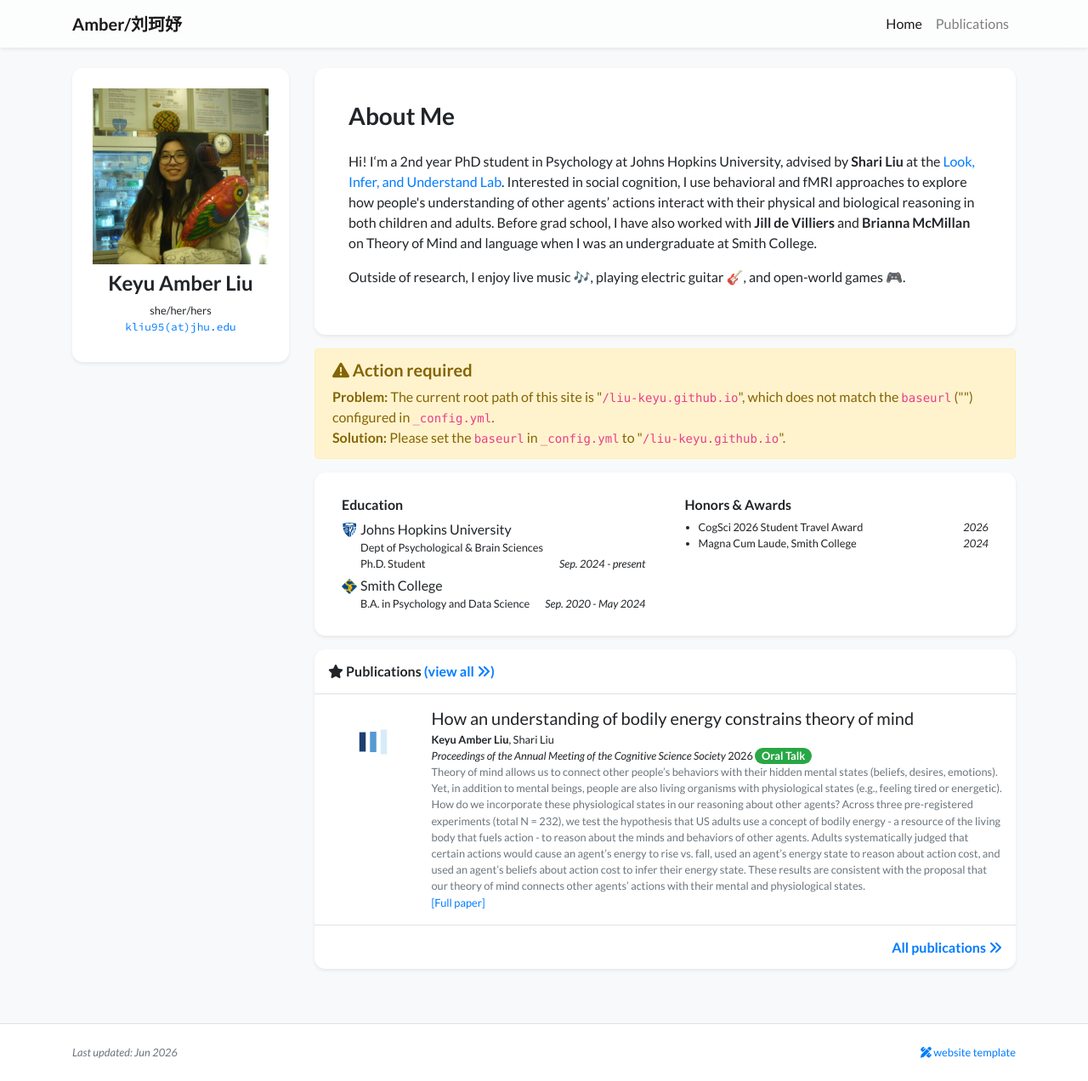
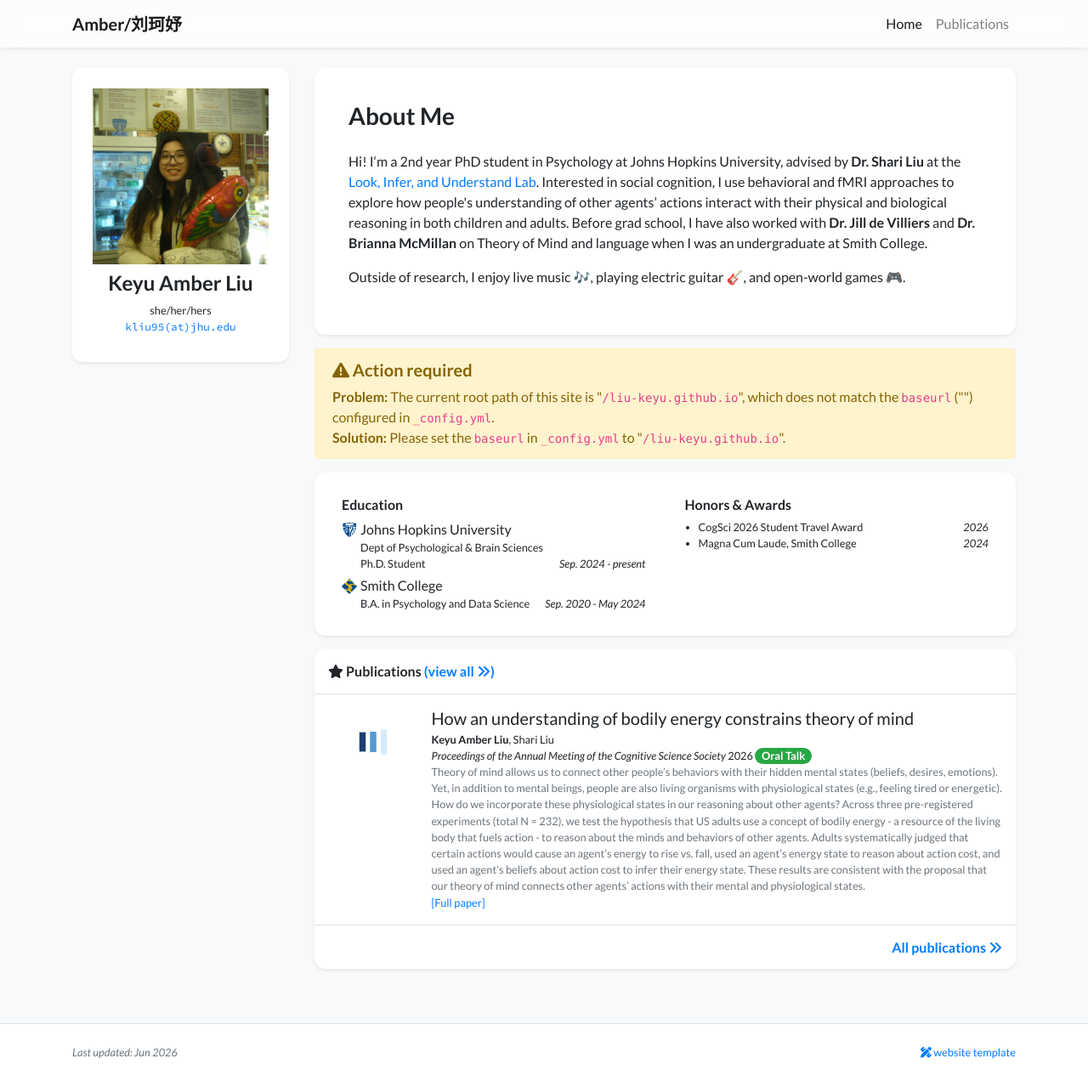
Before and after one commit to liu-keyu/liu-keyu.github.io, a Jekyll site: the page built from index.html, in a window 1280 px wide and 1272 px high. Shown: the whole window at 85% size. Built offline with Jekyll 4.4.1, drawn with Linux system fonts in a browser that asks for light colours; nearby versions of some CDN libraries; a style sheet for code colours, icons or effects is not loaded.

```diff
--- a/_data/profile.yml
+++ b/_data/profile.yml
@@ -20,9 +20,9 @@ positions:
 short_bio_text_justify: false
 short_bio: >-
   <p>
-    Hi! I‘m a 2nd year PhD student in Psychology at Johns Hopkins University, advised by <strong>Shari Liu</strong> at the <a href="https://www.liulaboratory.org/home" target="_blank">Look, Infer, and Understand Lab</a>.
+    Hi! I‘m a 2nd year PhD student in Psychology at Johns Hopkins University, advised by <strong>Dr. Shari Liu</strong> at the <a href="https://www.liulaboratory.org/home" target="_blank">Look, Infer, and Understand Lab</a>.
     Interested in social cognition, I use behavioral and fMRI approaches to explore how people's understanding of other agents’ actions interact with their physical and biological reasoning in both children and adults.
-    Before grad school, I have also worked with <strong>Jill de Villiers</strong> and <strong>Brianna McMillan</strong> on Theory of Mind and language when I was an undergraduate at Smith College.
+    Before grad school, I have also worked with <strong>Dr. Jill de Villiers</strong> and <strong>Dr. Brianna McMillan</strong> on Theory of Mind and language when I was an undergraduate at Smith College.
   </p>
   <p>
     Outside of research, I enjoy live music 🎶, playing electric guitar 🎸, and open-world games 🎮.
```
